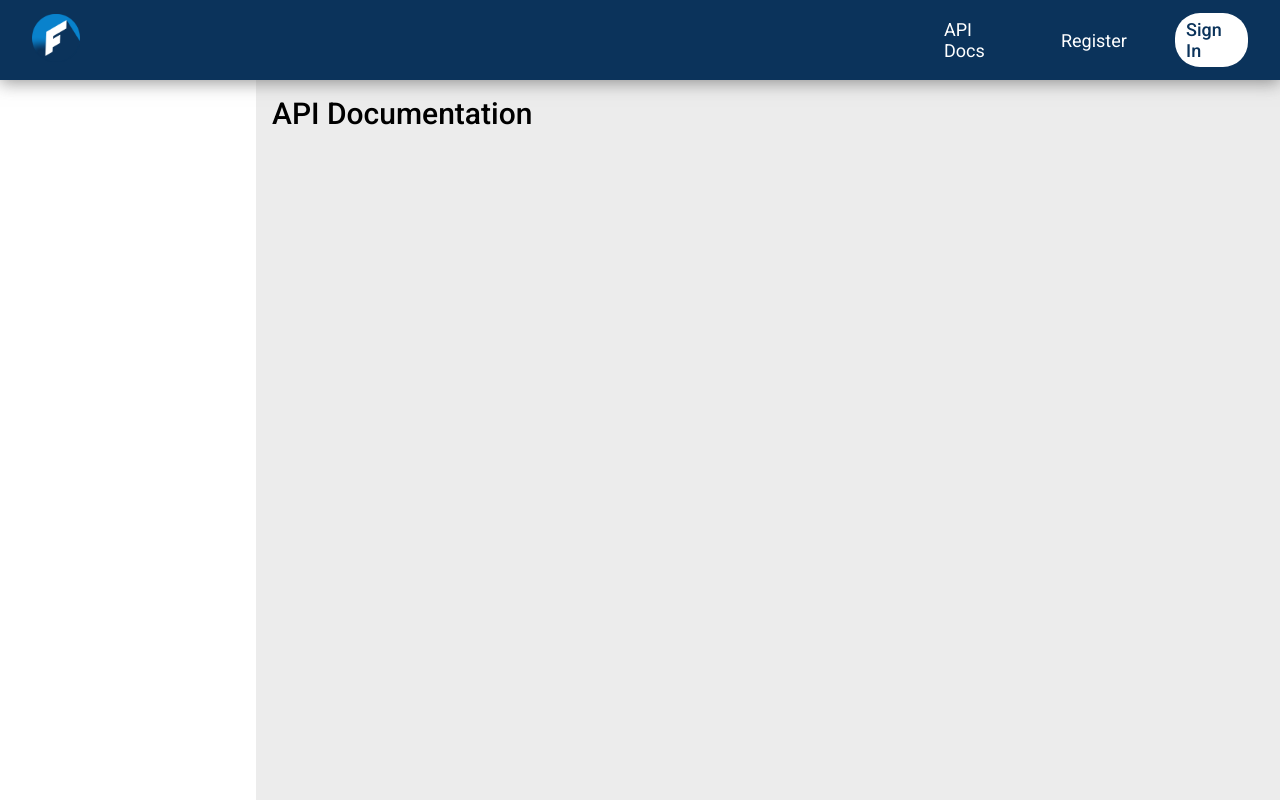
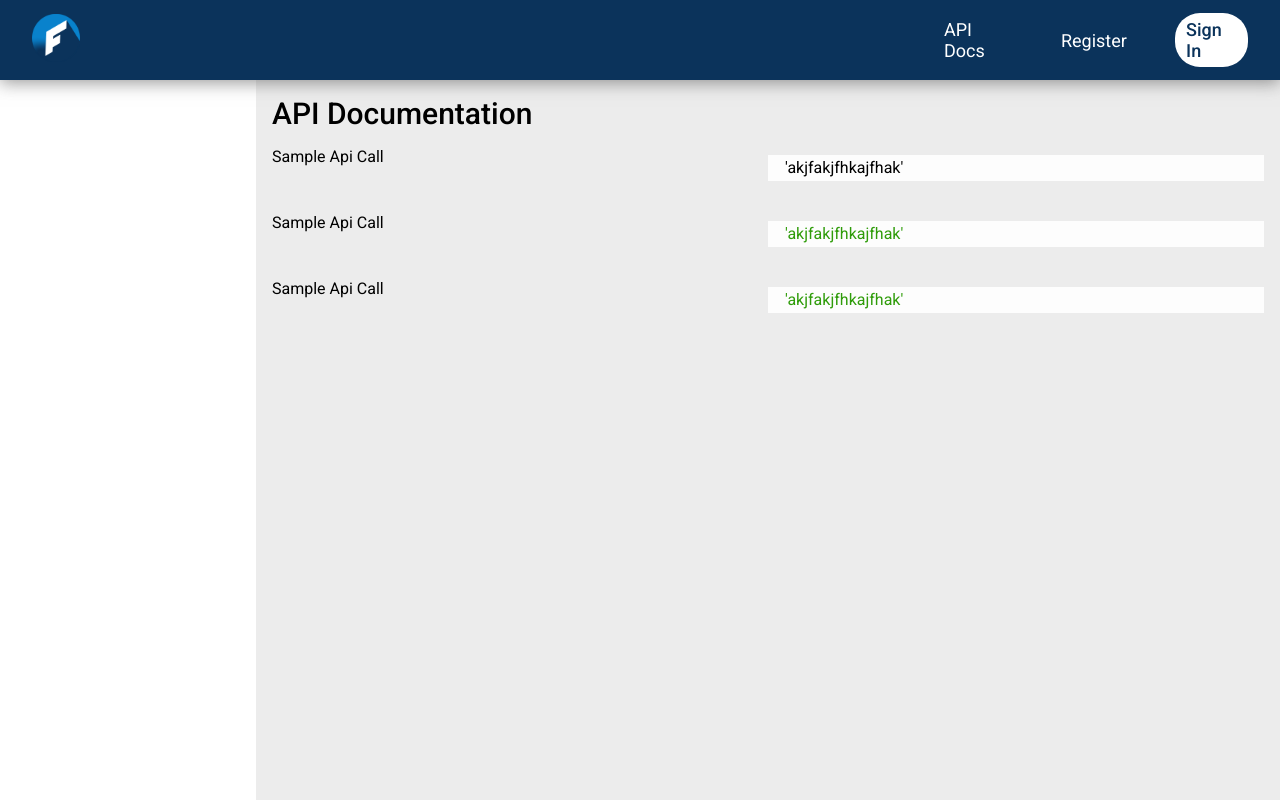
Before and after one commit to dnitecki/finfetch-ui, a React (Create React App) app: page /api in a window 1280 px wide. Built offline with nearby package versions, Linux system fonts and the light colour scheme.

Commit message:
syntax highlighting

```diff
--- a/package.json
+++ b/package.json
@@ -19,6 +19,7 @@
     "react-hook-form": "^7.33.1",
     "react-router-dom": "^6.3.0",
     "react-scripts": "5.0.1",
+    "react-syntax-highlighter": "^15.5.0",
     "web-vitals": "^2.1.4"
   },
   "scripts": {
--- a/src/apps/finfetch-api/pages/documentation/Documentation.jsx
+++ b/src/apps/finfetch-api/pages/documentation/Documentation.jsx
@@ -1,14 +1,52 @@
 import React from "react";
 import "./Documentation.scss";
+import { Prism as SyntaxHighlighter } from "react-syntax-highlighter";
+import { coy } from "react-syntax-highlighter/dist/esm/styles/prism";
 
 export default function Documentation() {
   return (
     <div className="documentation">
       <div className="documentation-container">
         <div className="documentation-sidebar"></div>
-        <div className="documentation-content">
+        <div className="documentation-content-container">
           <div className="documentation-header"></div>
           <div className="documentation-content-header">API Documentation</div>
+          <div className="documentation-content">
+            <div className="documentation-text">Sample Api Call</div>
+            <div className="documentation-code">
+              <SyntaxHighlighter
+                className="syntax-highlighter"
+                language="json"
+                style={coy}
+              >
+                'akjfakjfhkajfhak'
+              </SyntaxHighlighter>
+            </div>
+          </div>
+          <div className="documentation-content">
+            <div className="documentation-text">Sample Api Call</div>
+            <div className="documentation-code">
+              <SyntaxHighlighter
+                className="syntax-highlighter"
+                language="javascript"
+                style={coy}
+              >
+                'akjfakjfhkajfhak'
+              </SyntaxHighlighter>
+            </div>
+          </div>
+          <div className="documentation-content">
+            <div className="documentation-text">Sample Api Call</div>
+            <div className="documentation-code">
+              <SyntaxHighlighter
+                className="syntax-highlighter"
+                language="javascript"
+                style={coy}
+              >
+                'akjfakjfhkajfhak'
+              </SyntaxHighlighter>
+            </div>
+          </div>
         </div>
       </div>
     </div>
--- a/src/apps/finfetch-api/pages/documentation/Documentation.scss
+++ b/src/apps/finfetch-api/pages/documentation/Documentation.scss
@@ -13,12 +13,28 @@
   height: 100%;
   width: 100%;
 }
-.documentation-content {
+.documentation-content-container {
   display: flex;
   padding: 1rem;
   overflow: auto;
   width: 80%;
   flex-direction: column;
+}
+.documentation-content {
+  margin-top: 1rem;
+  display: flex;
+  flex-direction: row;
+}
+.documentation-text {
+  display: flex;
+  width: 50%;
+}
+.documentation-code {
+  display: flex;
+  width: 50%;
+}
+.syntax-highlighter {
+  width: 100%;
 }
 .documentation-sidebar {
   display: flex;
```
Also changed, not shown: 1 other file (tests, documents, lock files or other folders).
